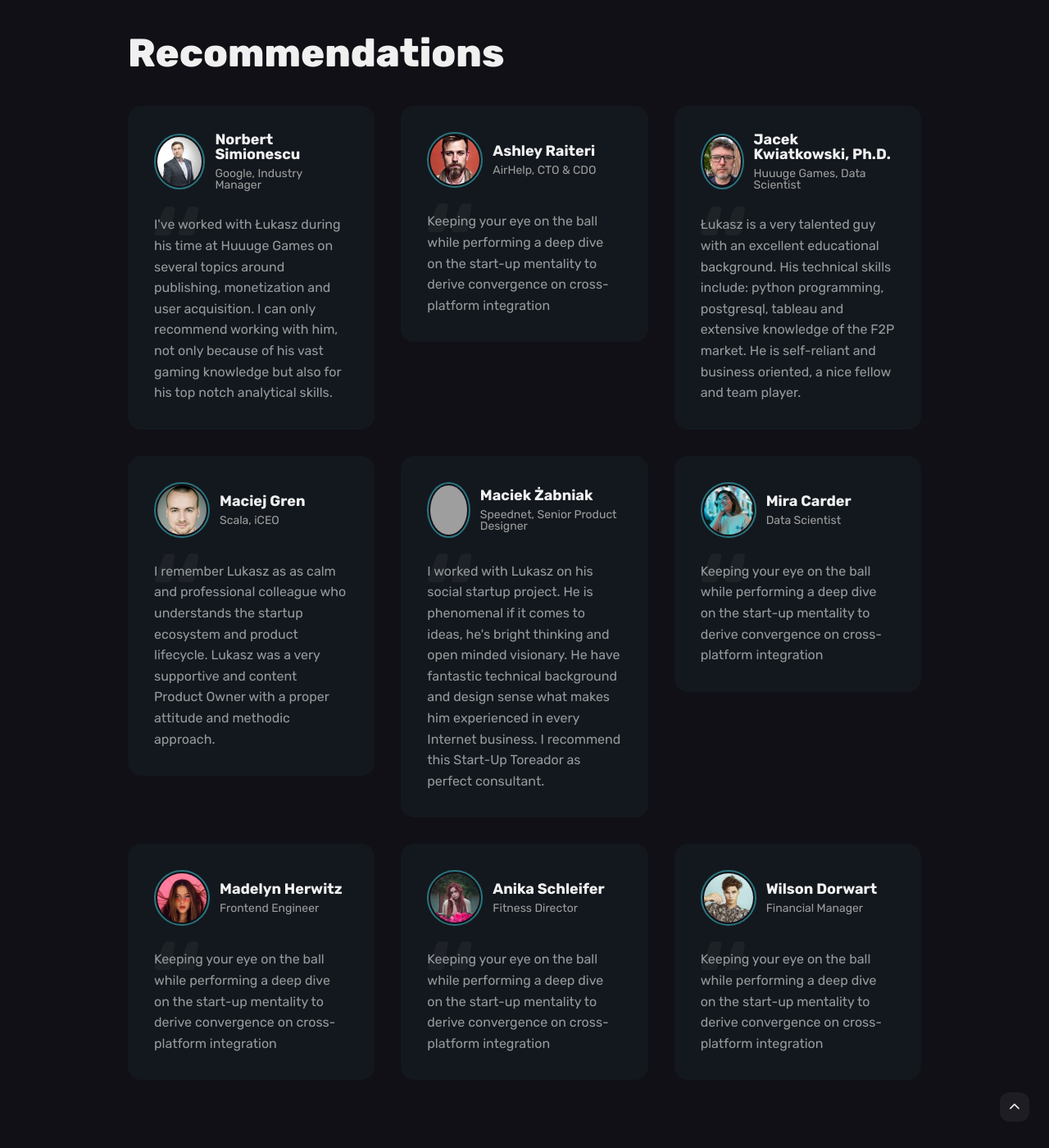
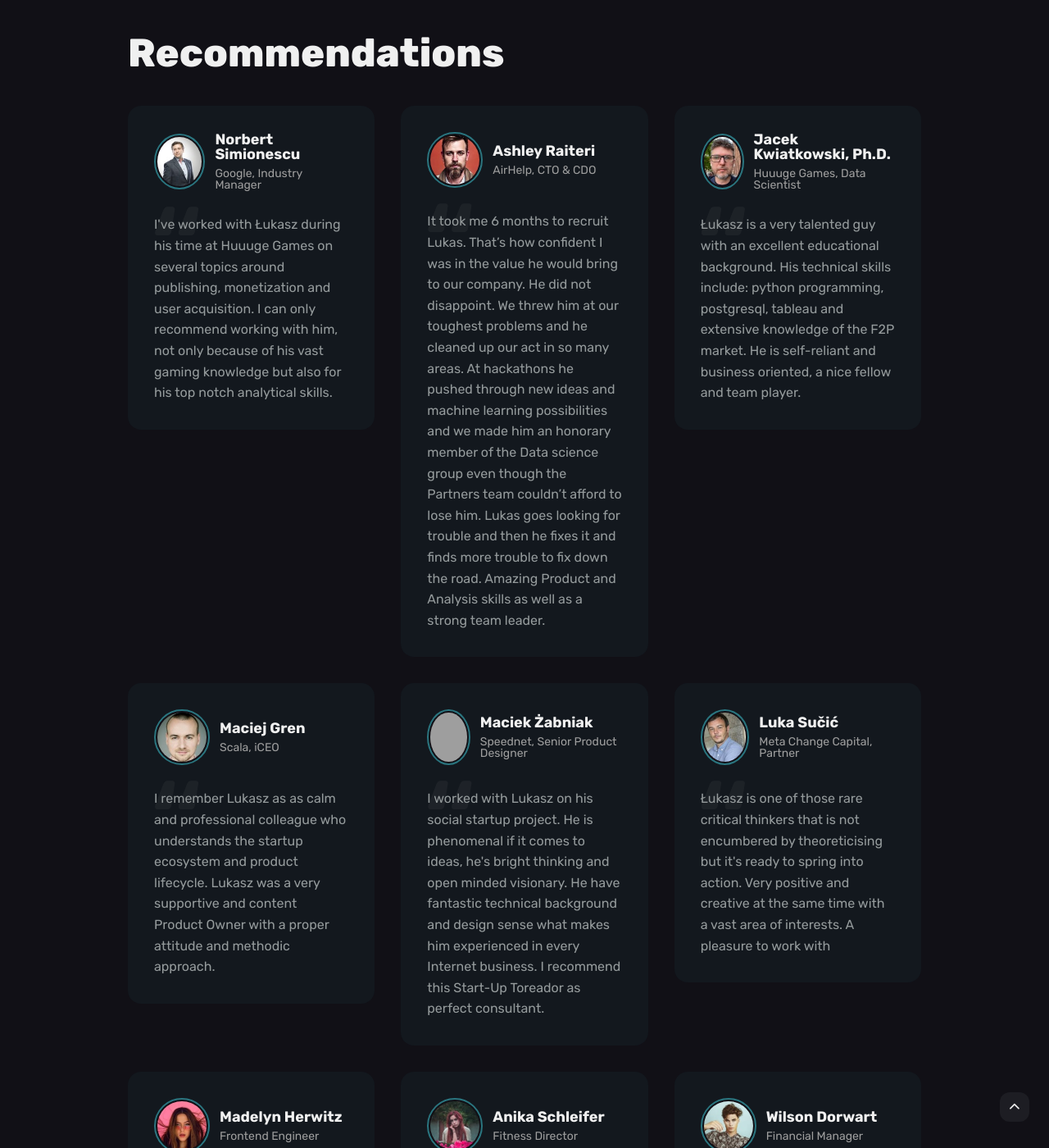
Before and after one commit to lmiadowicz/lmiadowicz.github.io, a Jekyll site: the page built from index.html, in a window 1280 px wide and 1400 px high, scrolled down 2972 px. Shown: the whole window at 82% size. Built offline with Jekyll 4.4.1, drawn with Linux system fonts in a browser that asks for light colours; grey boxes are pictures that could not be loaded.

Commit message:
updated testimonials

```diff
--- a/_data/settings.yml
+++ b/_data/settings.yml
@@ -114,7 +114,8 @@ testimonial__items:
     image: "/images/rec-ash-airhelp.jpeg"
     designation: "AirHelp, CTO & CDO"
     link: "https://www.linkedin.com/in/ashleyraiteri"
-    content : "Keeping your eye on the ball while performing a deep dive on the start-up mentality to derive convergence on cross-platform integration"
+    content : "It took me 6 months to recruit Lukas. That’s how confident I was in the value he would bring to our company. He did not disappoint.
+We threw him at our toughest problems and he cleaned up our act in so many areas. At hackathons he pushed through new ideas and machine learning possibilities and we made him an honorary member of the Data science group even though the Partners team couldn’t afford to lose him. Lukas goes looking for trouble and then he fixes it and finds more trouble to fix down the road. Amazing Product and Analysis skills as well as a strong team leader."
 
   - name: "Jacek Kwiatkowski, Ph.D."
     image: "/images/rec_jacek_huuuge.jpeg"
@@ -134,11 +135,12 @@ testimonial__items:
     link: "https://twitter.com/"
     content : "I worked with Lukasz on his social startup project. He is phenomenal if it comes to ideas, he's bright thinking and open minded visionary. He have fantastic technical background and design sense what makes him experienced in every Internet business. I recommend this Start-Up Toreador as perfect consultant. "
 
-  - name: "Mira Carder"
-    image: "/images/client-6.jpg"
-    designation: "Data Scientist"
-    link: "https://facebook.com/"
-    content : "Keeping your eye on the ball while performing a deep dive on the start-up mentality to derive convergence on cross-platform integration"
+  - name: "Luka Sučić"
+    image: "/images/rec-luka-metachangecapital.jpeg"
+    designation: "Meta Change Capital, Partner"
+    link: "https://www.linkedin.com/in/lukasucic"
+    content : "Łukasz is one of those rare critical thinkers that is not encumbered by theoreticising but it's ready to spring into action. Very positive and creative at the same time with a vast area of interests. A pleasure to work with
+"
 
   - name: "Madelyn Herwitz"
     image: "/images/client-7.jpg"
```
Also changed, not shown: images/rec-luka-metachangecapital.jpeg (added), 1 other file.
